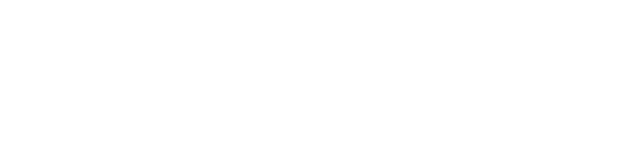
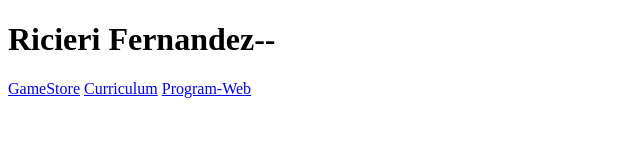
Before and after one commit to RicieriF/RicieriF.github.io, a plain HTML site: page index.html in a window 1280 px wide. Shown: the whole page, without its empty margins (0-640 px from the left). Drawn offline with Linux system fonts and the light colour scheme.

Commit message:
Update index.html

```diff
--- a/index.html
+++ b/index.html
@@ -1,9 +1,12 @@
 <!DOCTYPE html>
 <html>
 <head>
-	<title>My Page</title>
+	<title>Ricieri Fernandez</title>
 </head>
 <body>
-
+	<h1>Ricieri Fernandez--</h1>
+ <a href="https://RicieriF.github.io/GameStore/Index.html"> GameStore</a>
+ <a href="https://RicieriF.github.io/CURRICULUM/index.html"> Curriculum</a>
+ <a href="https://RicieriF.github.io/test/index.html"> Program-Web</a>
 </body>
 </html>
```
